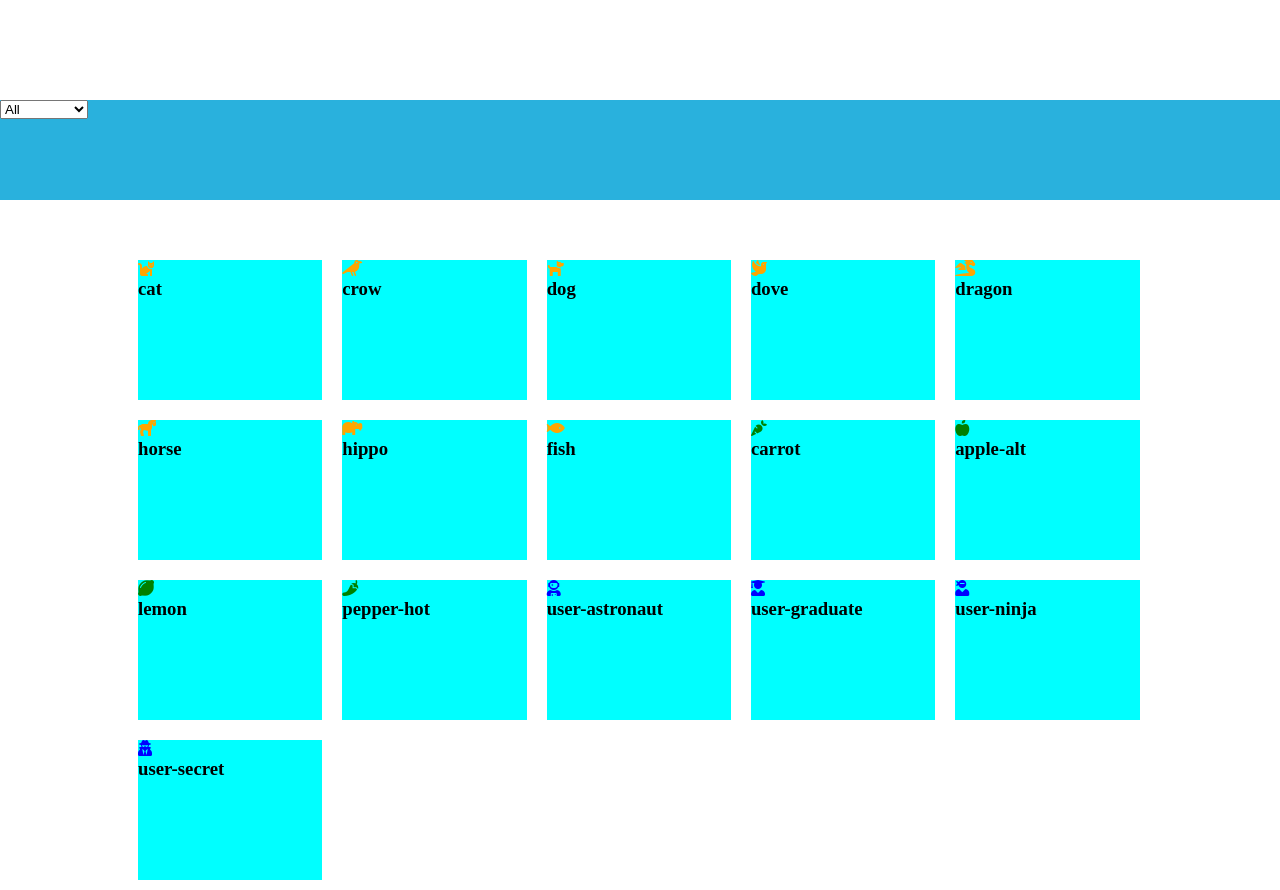
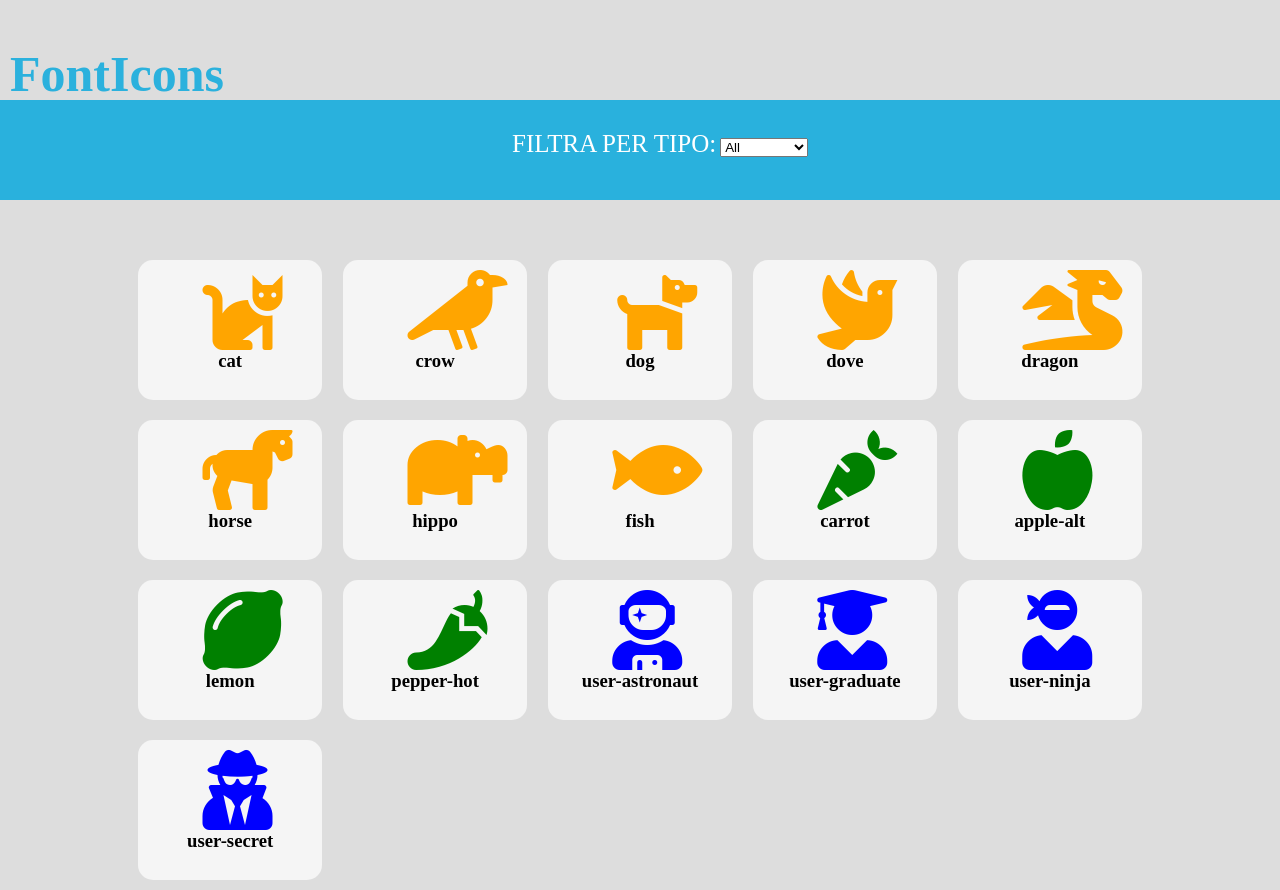
Before and after one commit to capdavide278/js-es6-icons, a plain HTML site: page index.html in a window 1280 px wide. Drawn offline with Linux system fonts and the light colour scheme.

Commit message:
fine esercizio

```diff
--- a/data.js
+++ b/data.js
@@ -126,12 +126,12 @@ function genera(array) {
 
 		let icona = document.createElement("i");
 
-		icona.classList.add(icone[i].family);
-		icona.classList.add(icone[i].prefix + icone[i].name);
-		icona.classList.add(icone[i].color);
+		icona.classList.add(array[i].family);
+		icona.classList.add(array[i].prefix + array[i].name);
+		icona.classList.add(array[i].color);
 		sfondo.append(icona);
 
-		let nomiEl = icone[i];
+		let nomiEl = array[i];
 		let text = document.createElement("h3");
 		sfondo.append(text);
 		text.innerText = nomiEl.name;
@@ -161,5 +161,4 @@ function (){
     else {
         genera(icone);
     }
-}
-);
+});
--- a/index.html
+++ b/index.html
@@ -10,9 +10,10 @@
 </head>
 <body>
     <header>
-
+        <h1>FontIcons</h1>
     </header>
     <section>
+        <span>FILTRA PER TIPO:</span>
         <select name="card" id="card">
             <option value="all">All</option>
             <option value="animals">Animals</option>
--- a/style.css
+++ b/style.css
@@ -4,9 +4,14 @@
     box-sizing: border-box;
 }
 
+body{
+    background-color: #dddddd;
+}
+
 header{
     width: 100%;
     height: 100px;
+    padding-top: 45px;
 }
 
 section{
@@ -14,13 +19,15 @@ section{
     width: 100%;
     height: 100px;
     margin-bottom: 50px;
+    padding-top: 30px;
 }
 
 .sfondo {
-    background-color: aqua;
+    background-color: #f5f5f5;
     height: 140px;
     width: 18%;
     margin: 10px;
+    border-radius: 15px;
 }
 
 .container {
@@ -28,6 +35,7 @@ section{
     margin: auto;
     display: flex;
     flex-wrap: wrap;
+    justify-content: space-between;
 }
 
 .blue{
@@ -41,3 +49,25 @@ section{
 .orange{
     color: orange;
 }
+
+i{
+    font-size: 80px;
+    margin-left: 35%;
+    margin-top: 10px;
+}
+
+h3{
+   text-align: center;
+}
+
+span{
+    margin-left: 40%;
+    color: white;
+    font-size: 25px;
+}
+
+h1{
+    color: #2bb1dd;
+    font-size: 50px;
+    margin-left: 10px;
+}
```
